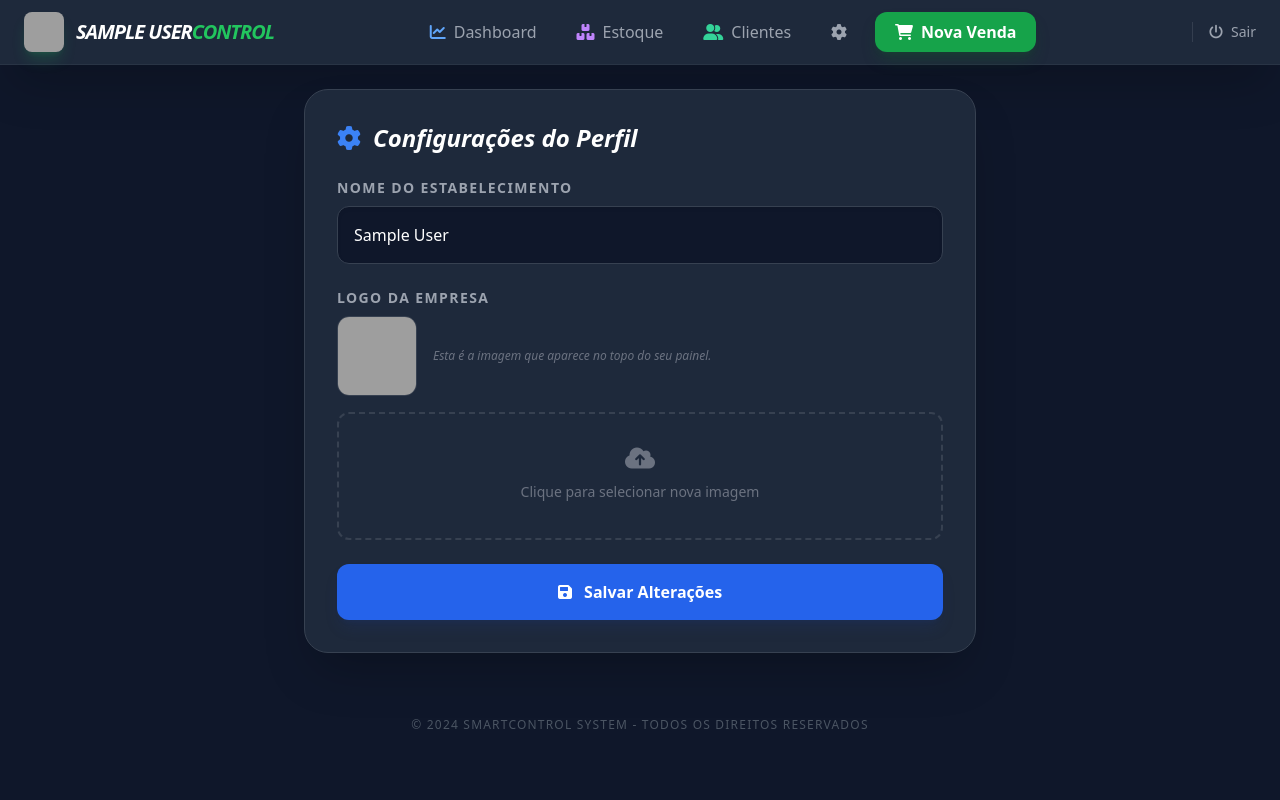
After one commit to jhoelssonmarcelyno-alt/smartcontrol, a Flask app: page /configuracoes in a window 1280 px wide. The commit adds this page. Run offline with Flask 3, Linux system fonts and the light colour scheme; the visitor is signed in with stand-in values (Sample User, id 1); some libraries are stand-ins or nearby versions; grey boxes are pictures that could not be loaded.

Commit message:
Adicionado sistema de personalização: Nome e Logo do estabelecimento

```diff
--- a/app.py
+++ b/app.py
@@ -6,12 +6,25 @@ from models import (listar_produtos, listar_clientes, cadastrar_produto,
                     obter_dados_assinante, obter_resumo_financeiro,
                     listar_vendas)
 import json
+import os
+from werkzeug.utils import secure_filename
 
 app = Flask(__name__)
 app.secret_key = 'smartcontrol_chave_secreta_99'
 
+# Configuração de Upload de Logo
+UPLOAD_FOLDER = 'static/uploads'
+ALLOWED_EXTENSIONS = {'png', 'jpg', 'jpeg', 'gif'}
+app.config['UPLOAD_FOLDER'] = UPLOAD_FOLDER
+
+# Garante que a pasta de uploads exista
+os.makedirs(UPLOAD_FOLDER, exist_ok=True)
+
 # E-mail do administrador mestre
 ADMIN_EMAIL = "jhoelssonmarcelyno@gmail.com"
+
+def allowed_file(filename):
+    return '.' in filename and filename.rsplit('.', 1)[1].lower() in ALLOWED_EXTENSIONS
 
 # --- LOGIN / REGISTRAR / LOGOUT ---
 @app.route('/login', methods=['GET', 'POST'])
@@ -22,10 +35,14 @@ def login():
         conn = conectar_db()
         user = conn.execute('SELECT * FROM usuarios WHERE email = ? AND senha = ?', (email, senha)).fetchone()
         conn.close()
+        # No app.py, dentro da função login():
         if user:
             session['usuario_id'] = user['id']
             session['usuario_email'] = user['email']
             session['nome'] = user['nome']
+            # CORREÇÃO AQUI: Garantir que a logo seja carregada para a sessão
+            # Se o campo 'logo' existir e não for nulo, salva na sessão
+            session['usuario_logo'] = user['logo'] if 'logo' in user.keys() else None
             return redirect(url_for('index'))
     return render_template('login.html')
 
@@ -59,17 +76,49 @@ def index():
     return render_template('index.html', assinante=assinante, resumo=resumo,
                            produtos=produtos[:5], total_estoque=total_estoque, total_fiado=total_fiado)
 
-# --- NOVA ROTA: PLANOS (Corrige o erro do botão amarelo) ---
+# --- CONFIGURAÇÕES (ALTERAR NOME E LOGO) ---
+@app.route('/configuracoes', methods=['GET', 'POST'])
+def configuracoes():
+    if 'usuario_id' not in session:
+        return redirect(url_for('login'))
+
+    usuario_id = session['usuario_id']
+
+    if request.method == 'POST':
+        # O 'name' no HTML deve ser exatamente 'nome'
+        novo_nome = request.form.get('nome')
+        arquivo = request.files.get('logo')
+
+        filename = session.get('usuario_logo')
+
+        if arquivo and arquivo.filename != '':
+            # Gera um nome seguro para a imagem
+            ext = arquivo.filename.rsplit('.', 1)[1].lower()
+            filename = f"logo_user_{usuario_id}.{ext}"
+            arquivo.save(os.path.join(app.config['UPLOAD_FOLDER'], filename))
+
+        # Salva no Banco de Dados
+        conn = conectar_db()
+        conn.execute('UPDATE usuarios SET nome = ?, logo = ? WHERE id = ?',
+                     (novo_nome, filename, usuario_id))
+        conn.commit()
+        conn.close()
+
+        # ATUALIZA A SESSÃO (Isso faz o nome mudar no topo da página na hora)
+        session['nome'] = novo_nome
+        session['usuario_logo'] = filename
+
+        return redirect(url_for('index'))
+
+    return render_template('configuracoes.html')
+
+# --- PLANOS ---
 @app.route('/planos')
 def planos():
     if 'usuario_id' not in session:
         return redirect(url_for('login'))
-
-    # Se VOCÊ (Admin) clicar, redireciona direto para a gestão de assinantes
     if session.get('usuario_email') == ADMIN_EMAIL:
         return redirect(url_for('admin_assinantes'))
-
-    # Se for um usuário comum, mostra a página de planos (ou uma mensagem)
     return "<h1>Área de Renovação</h1><p>Em breve você poderá renovar seu plano aqui.</p><a href='/'>Voltar</a>"
 
 # --- PRODUTOS E CLIENTES ---
--- /dev/null
+++ b/templates/configuracoes.html
@@ -0,0 +1,48 @@
+{% extends 'layout.html' %}
+
+{% block content %}
+<div class="max-w-2xl mx-auto animate-fadeIn">
+    <div class="bg-[#1e293b] p-8 rounded-3xl border border-gray-700 shadow-2xl">
+        <h2 class="text-2xl font-bold mb-6 text-white italic flex items-center">
+            <i class="fas fa-cog mr-3 text-blue-500"></i> Configurações do Perfil
+        </h2>
+
+        <form action="/configuracoes" method="POST" enctype="multipart/form-data" class="space-y-6">
+            <div>
+                <label class="block text-gray-400 text-sm font-bold mb-2 uppercase tracking-widest">Nome do Estabelecimento</label>
+                <input type="text" name="nome" value="{{ session.nome }}" required
+                       class="w-full bg-[#0f172a] border border-gray-700 rounded-xl p-4 text-white focus:border-blue-500 transition outline-none shadow-inner">
+            </div>
+
+            <div>
+                <label class="block text-gray-400 text-sm font-bold mb-2 uppercase tracking-widest">Logo da Empresa</label>
+
+                <div class="mb-4 flex items-center space-x-4">
+                    <div class="w-20 h-20 rounded-xl border border-gray-700 overflow-hidden bg-[#0f172a] flex items-center justify-center">
+                        {% if session.get('usuario_logo') %}
+                            <img src="{{ url_for('static', filename='uploads/' + session['usuario_logo']) }}" class="w-full h-full object-cover">
+                        {% else %}
+                            <i class="fas fa-image text-gray-600 text-3xl"></i>
+                        {% endif %}
+                    </div>
+                    <p class="text-xs text-gray-500 italic">Esta é a imagem que aparece no topo do seu painel.</p>
+                </div>
+
+                <div class="flex items-center justify-center w-full">
+                    <label class="flex flex-col w-full h-32 border-2 border-dashed border-gray-700 hover:bg-gray-800 hover:border-blue-500 transition rounded-xl cursor-pointer group">
+                        <div class="flex flex-col items-center justify-center pt-7">
+                            <i class="fas fa-cloud-upload-alt text-gray-500 group-hover:text-blue-500 text-2xl mb-2 transition"></i>
+                            <p class="text-sm text-gray-500 group-hover:text-gray-300">Clique para selecionar nova imagem</p>
+                        </div>
+                        <input type="file" name="logo" class="hidden" accept="image/*" />
+                    </label>
+                </div>
+            </div>
+
+            <button type="submit" class="w-full bg-blue-600 hover:bg-blue-700 text-white font-bold py-4 rounded-xl transition shadow-lg shadow-blue-900/20 transform hover:-translate-y-1">
+                <i class="fas fa-save mr-2"></i> Salvar Alterações
+            </button>
+        </form>
+    </div>
+</div>
+{% endblock %}
--- a/templates/layout.html
+++ b/templates/layout.html
@@ -16,12 +16,19 @@
     <nav class="bg-[#1e293b] border-b border-white/5 shadow-2xl">
         <div class="container mx-auto px-6 py-3 flex justify-between items-center">
 
-            <div class="flex items-center space-x-2 cursor-pointer" onclick="window.location.href='/'">
-                <div class="bg-green-500 p-2 rounded-lg shadow-lg shadow-green-500/20">
-                    <i class="fas fa-rocket text-[#1e293b]"></i>
+            <div class="flex items-center space-x-3 cursor-pointer" onclick="window.location.href='/'">
+                <div class="relative w-10 h-10 overflow-hidden rounded-lg shadow-lg shadow-green-500/20">
+                    {% if session.get('usuario_logo') %}
+                        <img src="{{ url_for('static', filename='uploads/' + session['usuario_logo']) }}"
+                             class="w-full h-full object-cover">
+                    {% else %}
+                        <div class="bg-green-500 w-full h-full flex items-center justify-center">
+                            <i class="fas fa-rocket text-[#1e293b]"></i>
+                        </div>
+                    {% endif %}
                 </div>
                 <h1 class="text-xl font-black tracking-tighter uppercase italic text-white">
-                    Smart<span class="text-green-500">Control</span>
+                    {{ session.get('nome', 'Smart') }}<span class="text-green-500">Control</span>
                 </h1>
             </div>
 
@@ -36,6 +43,10 @@
 
                 <a href="/clientes" class="flex items-center px-4 py-2 text-gray-400 hover:text-white hover:bg-white/5 rounded-lg transition">
                     <i class="fas fa-user-friends mr-2 text-emerald-400"></i> Clientes
+                </a>
+
+                <a href="/configuracoes" class="flex items-center px-4 py-2 text-gray-400 hover:text-white hover:bg-white/5 rounded-lg transition" title="Configurações">
+                    <i class="fas fa-cog mr-1 text-gray-400"></i>
                 </a>
 
                 <a href="/vendas" class="bg-green-600 hover:bg-green-700 text-white px-5 py-2 rounded-xl font-bold transition flex items-center shadow-lg shadow-green-900/40">
```
Also changed, not shown: static/uploads/logo_user_1.jpeg (added).
